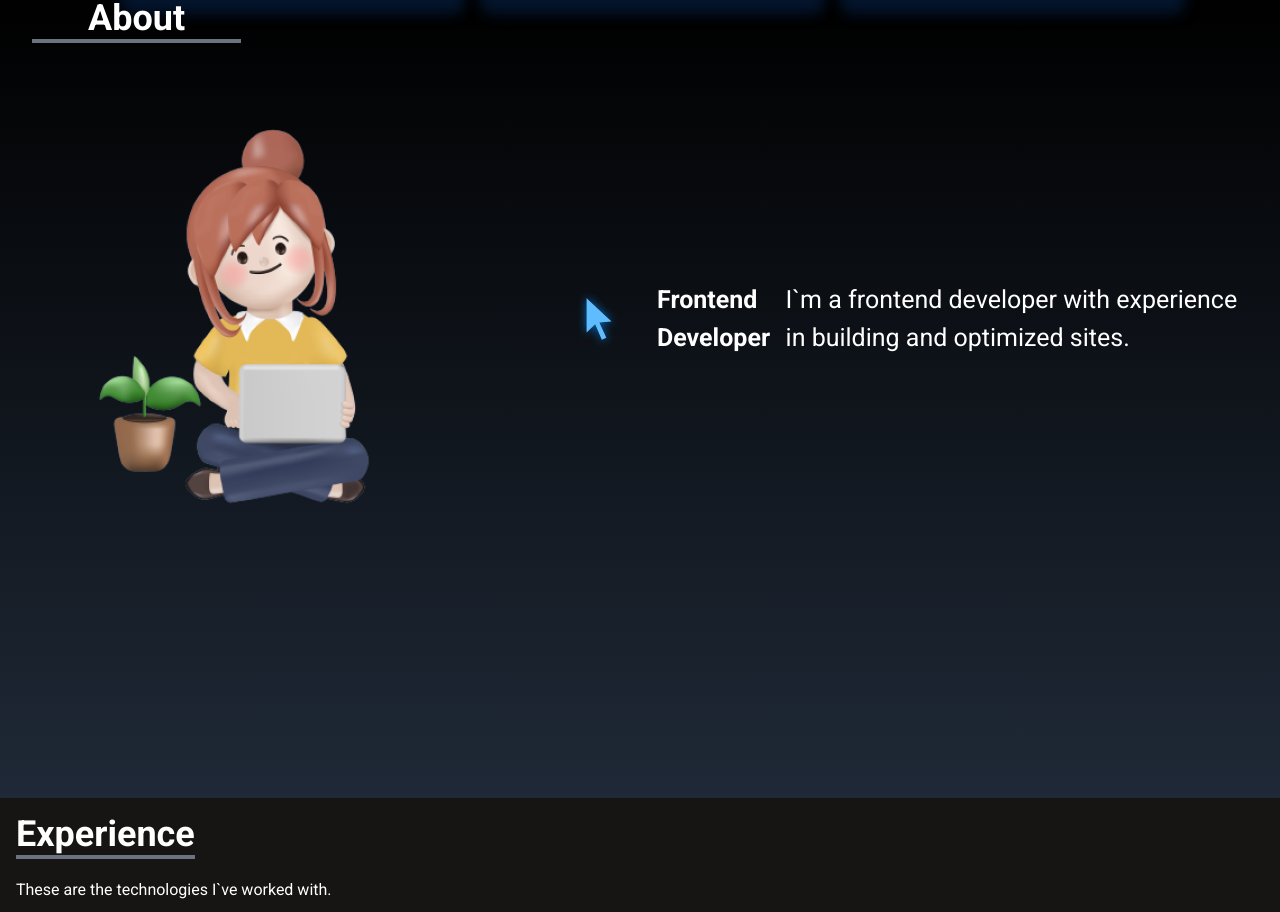
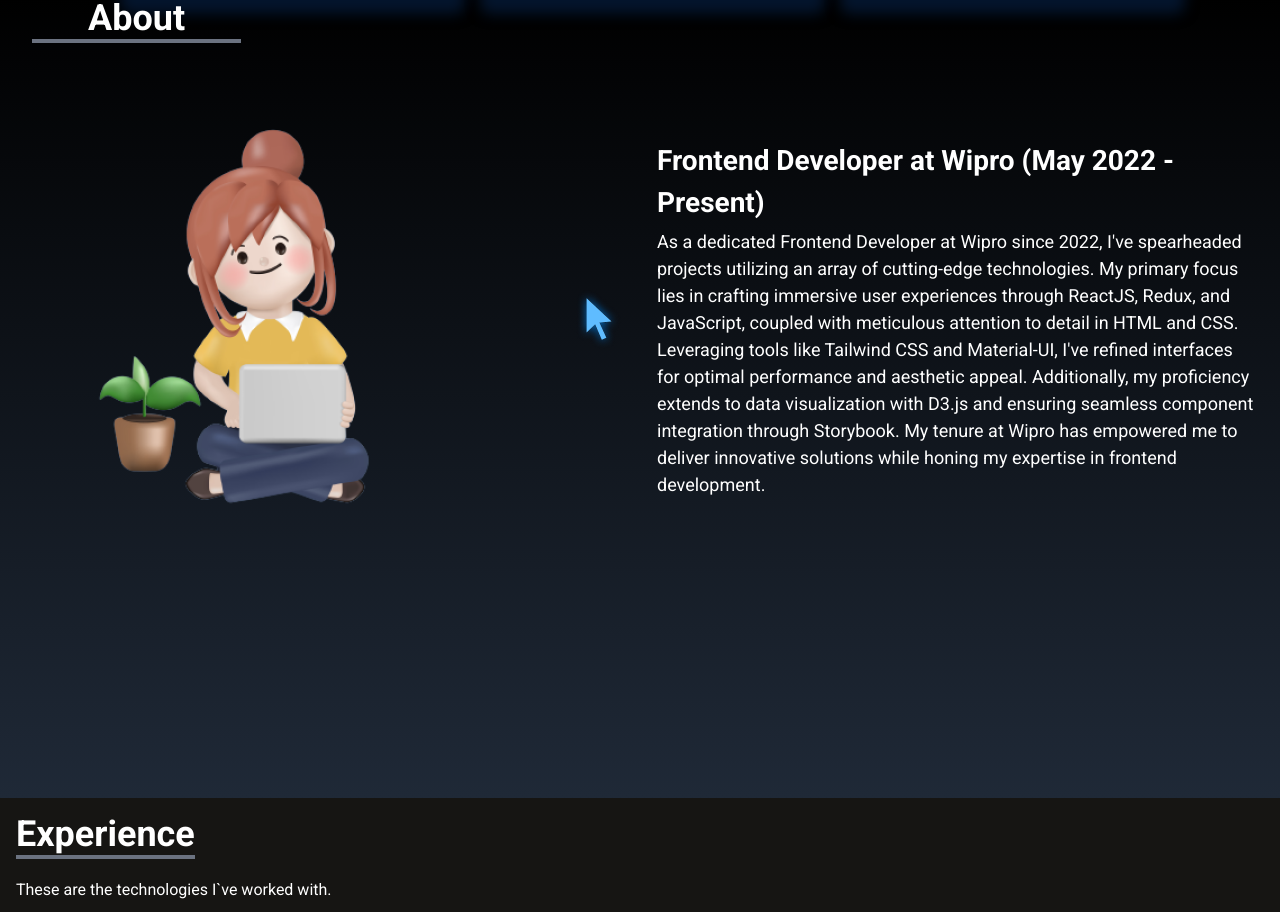
Before and after one commit to Deva9754/Portfolio, a React (Vite) app: page / in a window 1280 px wide. Shown: the part 1641-2553 px from the top of the page. Built offline with nearby package versions, Linux system fonts and the light colour scheme.

Commit message:
about changes

```diff
--- a/src/components/about/About.css
+++ b/src/components/about/About.css
@@ -10,7 +10,7 @@
   }
   .aboutItem {
     display: flex;
-    flex-direction: row;
+    flex-direction: column;
     align-items: center;
     border-radius: 20px;
     list-style: none;
@@ -29,14 +29,14 @@
     background-size: 100% 100%;
   }
   .aboutItem h3 {
-    font-size: 25px;
+    font-size: 28px;
     font-weight: 600;
+
   }
 
-
-
   .aboutItem p {
-    font-size: 25px;
+    font-size: 18px;
+    margin-top: 4px;
   }
 
   @media screen and (max-width: 830px) {
--- a/src/components/about/About.jsx
+++ b/src/components/about/About.jsx
@@ -18,10 +18,21 @@
         <img className="about-image" src={image} alt="image_about" />
         <img src={cursor} alt="" />
         <div className="about-item-text aboutItem">
-          <h3 className=" font-bold">Frontend Developer</h3>
+          <h3 className=" font-bold">
+            Frontend Developer at Wipro (May 2022 - Present)
+          </h3>
           <p>
-            I`m a frontend developer with experience in building and optimized
-            sites.
+            As a dedicated Frontend Developer at Wipro since 2022, I&apos;ve
+            spearheaded projects utilizing an array of cutting-edge
+            technologies. My primary focus lies in crafting immersive user
+            experiences through ReactJS, Redux, and JavaScript, coupled with
+            meticulous attention to detail in HTML and CSS. Leveraging tools
+            like Tailwind CSS and Material-UI, I&apos;ve refined interfaces for
+            optimal performance and aesthetic appeal. Additionally, my
+            proficiency extends to data visualization with D3.js and ensuring
+            seamless component integration through Storybook. My tenure at Wipro
+            has empowered me to deliver innovative solutions while honing my
+            expertise in frontend development.
           </p>
         </div>
       </div>
```
